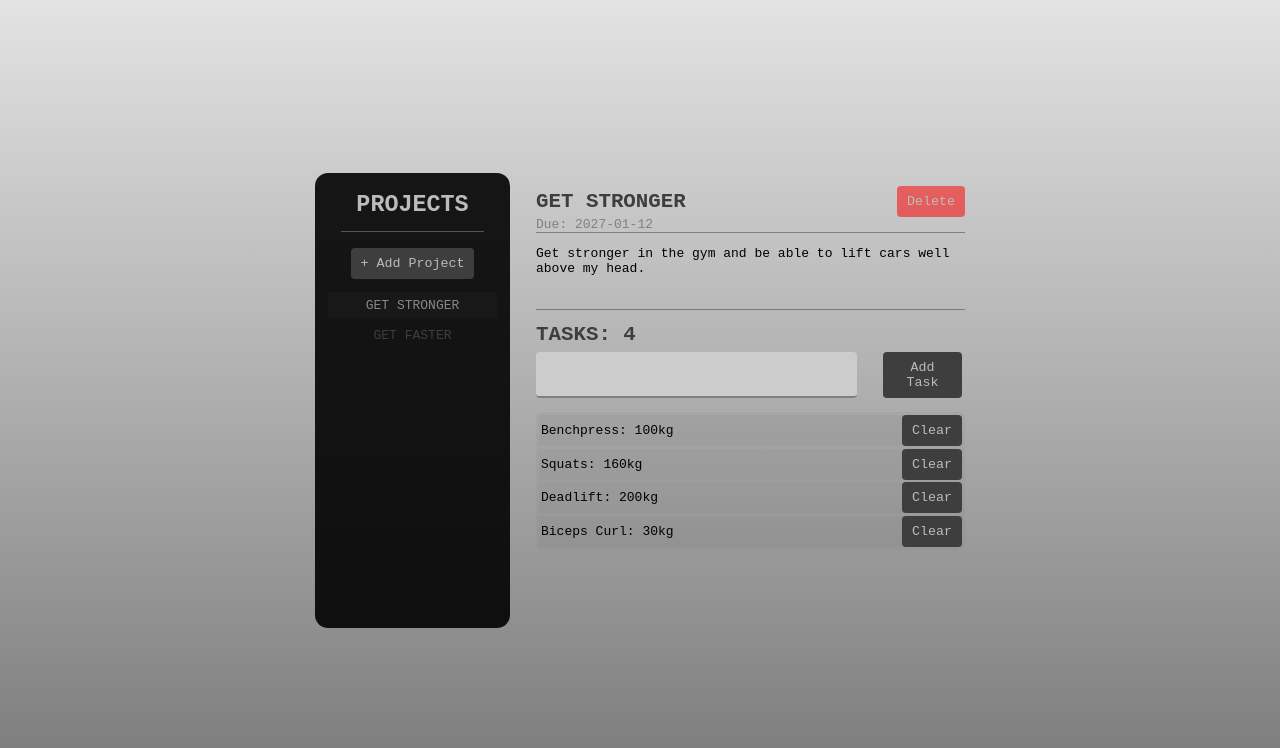
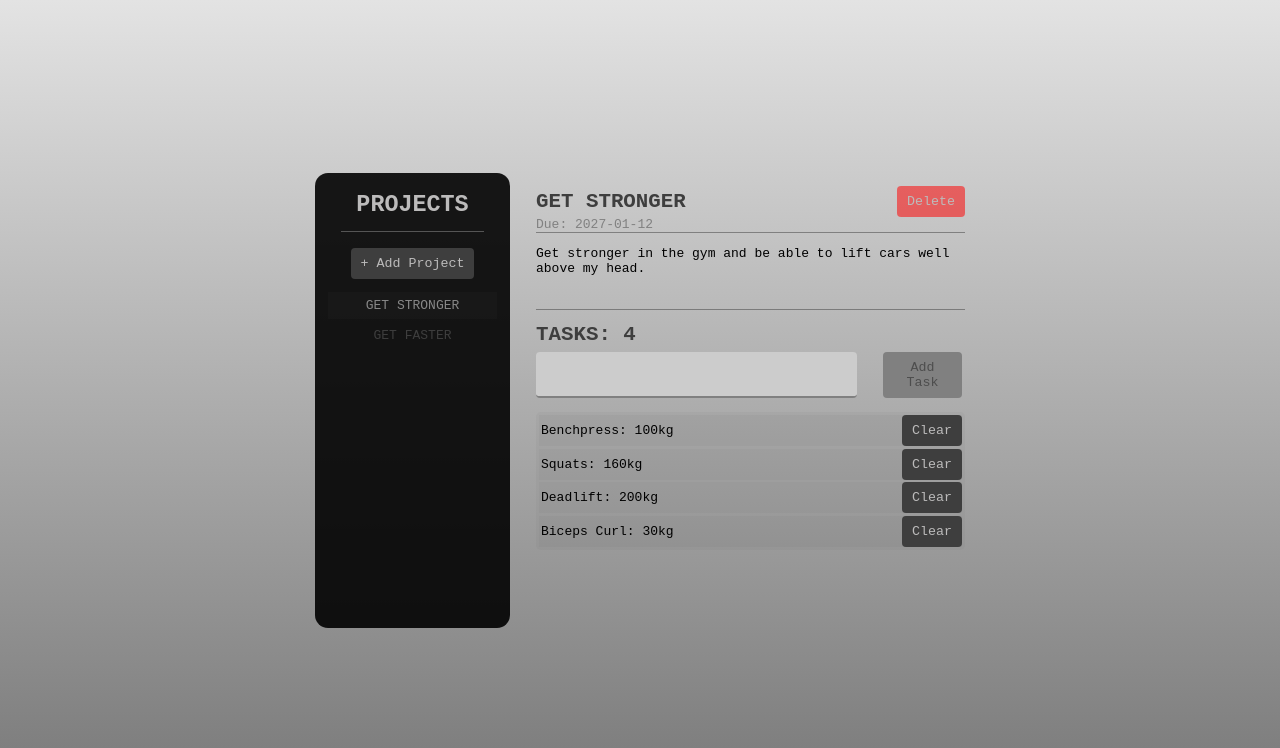
Before and after one commit to Strimlaren/Project-Management, a React (Vite) app: page / in a window 1280 px wide. Both pictures are taken after a click on the element "GET STRONGER". Shown: the top 748 px of the page. Built offline with nearby package versions, Linux system fonts and the light colour scheme.

Commit message:
Added simple validation on task input.

```diff
--- a/src/components/WorkArea/WorkArea.jsx
+++ b/src/components/WorkArea/WorkArea.jsx
@@ -11,6 +11,13 @@ import {
 export default function WorkArea({ onSelect, project, db, setDB }) {
   const addTaskInputRef = useRef("")
   const [data, setData] = useState(project)
+  const [taskEntry, setTaskEntry] = useState(0)
+
+  let validEntry = false
+
+  function handleTaskEntry(event) {
+    setTaskEntry(event.target.value.length)
+  }
 
   function handleRemoveProject() {
     setDB(removeProject(project.title))
@@ -27,6 +34,8 @@ export default function WorkArea({ onSelect, project, db, setDB }) {
     setDB(removeTask(project.title, task))
     setData(getProjects().find((p) => p.title === project.title))
   }
+
+  if (taskEntry < 5) validEntry = true
 
   return (
     <section className={css.workAreaSection}>
@@ -45,8 +54,17 @@ export default function WorkArea({ onSelect, project, db, setDB }) {
           {data.tasks.length > 0 ? `: ${data.tasks.length}` : undefined}
         </h2>
         <div className={css.taskInsertion}>
-          <input ref={addTaskInputRef} type="text" required />
-          <button onClick={handleAddTask} className={css.addTaskButton}>
+          <input
+            onChange={handleTaskEntry}
+            ref={addTaskInputRef}
+            type="text"
+            required
+          />
+          <button
+            disabled={validEntry}
+            onClick={handleAddTask}
+            className={`${css.addTaskButton} ${validEntry ? css.disabled : undefined}`}
+          >
             Add Task
           </button>
         </div>
--- a/src/components/WorkArea/WorkArea.module.css
+++ b/src/components/WorkArea/WorkArea.module.css
@@ -105,3 +105,13 @@ section.workAreaSection {
     width: 100%;
   }
 }
+
+.disabled {
+  color: rgb(77, 77, 77);
+  background-color: gray;
+
+  &:hover {
+    cursor: default;
+    box-shadow: none;
+  }
+}
```
